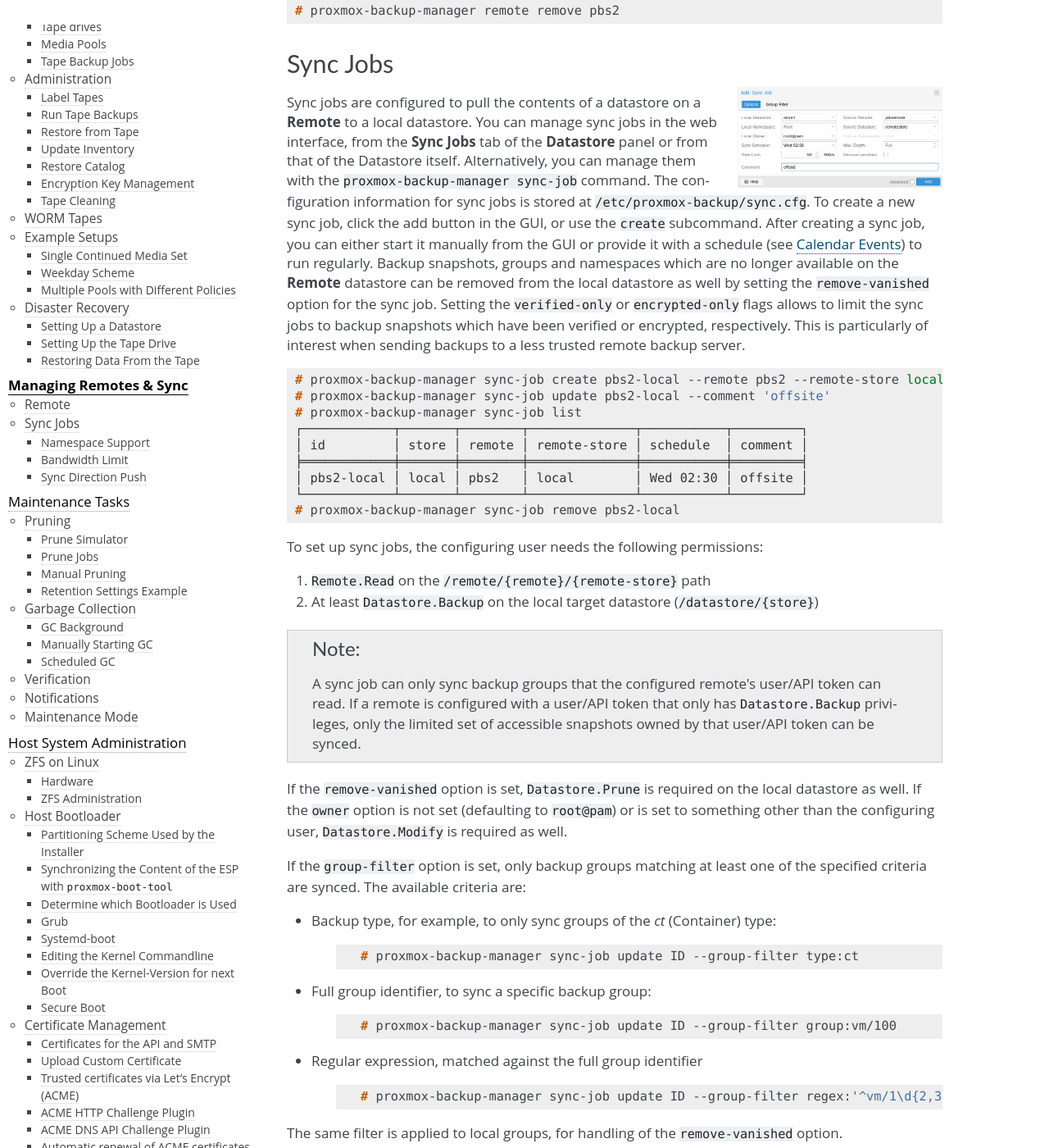
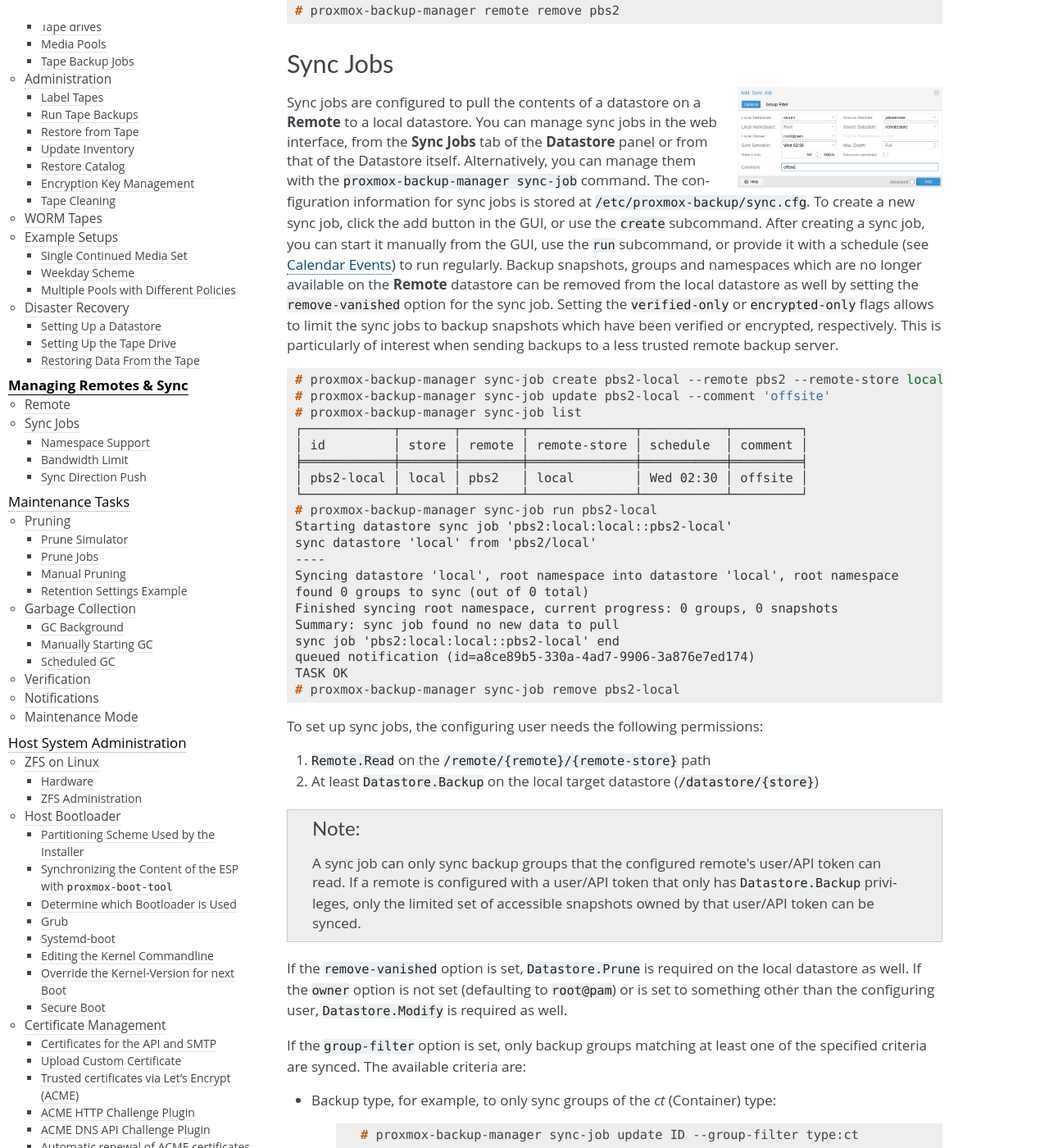
Before and after one commit to rikka-chunibyo/PBS-X, a Sphinx documentation site: the page built from docs/managing-remotes.rst, in a window 1280 px wide and 1400 px high, scrolled down 826 px. Shown: the whole window at 82% size. Built offline with Sphinx 7.4.7, drawn with Linux system fonts in a browser that asks for light colours.

Commit message:
add sync-job run to pbs/docs
Signed-off-by: Yahya Jabary <y.jabary@proxmox.com>
Link: https://lore.proxmox.com/all/20260122144900.2144503-2-y.jabary@proxmox.com

```diff
--- a/docs/managing-remotes.rst
+++ b/docs/managing-remotes.rst
@@ -67,8 +67,8 @@ itself. Alternatively, you can manage them with the ``proxmox-backup-manager
 sync-job`` command. The configuration information for sync jobs is stored at
 ``/etc/proxmox-backup/sync.cfg``. To create a new sync job, click the add button
 in the GUI, or use the ``create`` subcommand. After creating a sync job, you can
-either start it manually from the GUI or provide it with a schedule (see
-:ref:`calendar-event-scheduling`) to run regularly.
+start it manually from the GUI, use the ``run`` subcommand, or provide it with
+a schedule (see :ref:`calendar-event-scheduling`) to run regularly.
 Backup snapshots, groups and namespaces which are no longer available on the
 **Remote** datastore can be removed from the local datastore as well by setting
 the ``remove-vanished`` option for the sync job.
@@ -87,6 +87,17 @@ trusted remote backup server.
   ╞════════════╪═══════╪════════╪══════════════╪═══════════╪═════════╡
   │ pbs2-local │ local │ pbs2   │ local        │ Wed 02:30 │ offsite │
   └────────────┴───────┴────────┴──────────────┴───────────┴─────────┘
+  # proxmox-backup-manager sync-job run pbs2-local
+  Starting datastore sync job 'pbs2:local:local::pbs2-local'
+  sync datastore 'local' from 'pbs2/local'
+  ----
+  Syncing datastore 'local', root namespace into datastore 'local', root namespace
+  found 0 groups to sync (out of 0 total)
+  Finished syncing root namespace, current progress: 0 groups, 0 snapshots
+  Summary: sync job found no new data to pull
+  sync job 'pbs2:local:local::pbs2-local' end
+  queued notification (id=a8ce89b5-330a-4ad7-9906-3a876e7ed174)
+  TASK OK
   # proxmox-backup-manager sync-job remove pbs2-local
 
 To set up sync jobs, the configuring user needs the following permissions:
```
